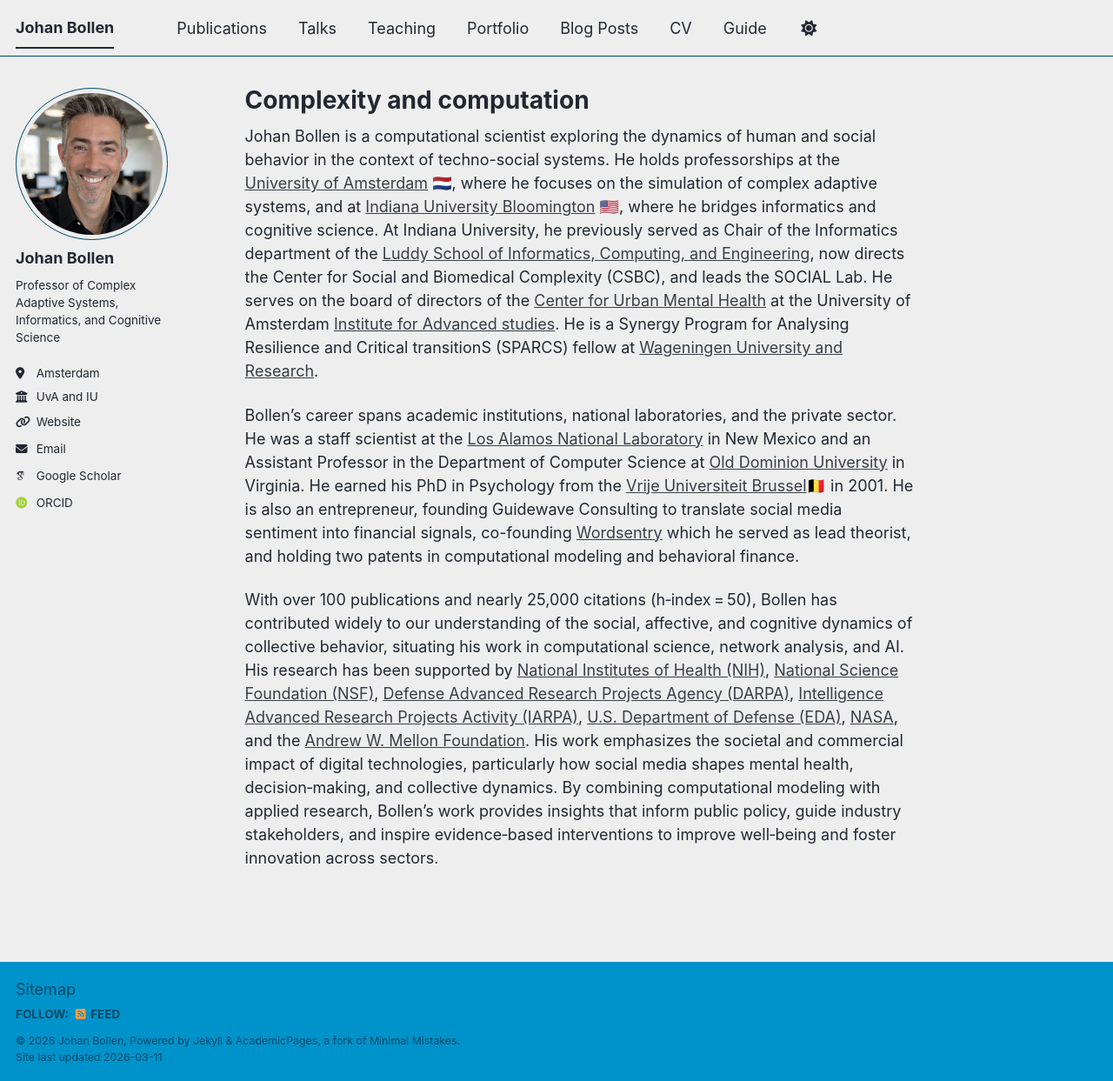
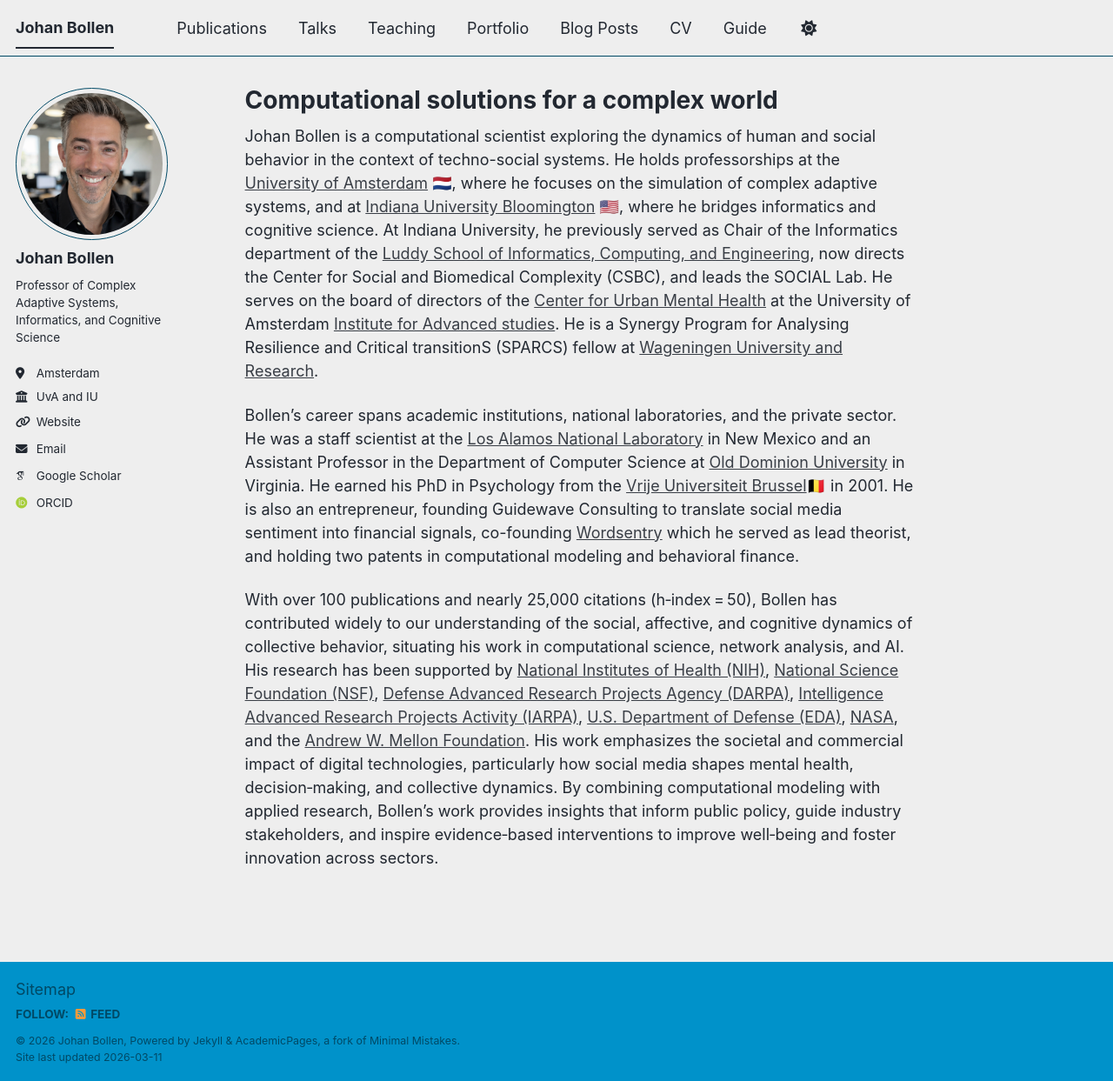
Before and after one commit to jbollen/jbollen.github.io, a Jekyll site: the page built from _pages/about.md, in a window 1280 px wide and 1243 px high. Shown: the whole window at 87% size. Built offline with Jekyll 4.4.1, drawn with Linux system fonts in a browser that asks for light colours; some web fonts are replaced; a script bundle is joined from its source files by our own code; library files that are not in the unit come from our copies.

Commit message:
Update about.md

```diff
--- a/_pages/about.md
+++ b/_pages/about.md
@@ -1,6 +1,6 @@
 ---
 permalink: /
-title: "Complexity and computation"
+title: "Computational solutions for a complex world"
 author_profile: true
 redirect_from:
   - /about/
```
